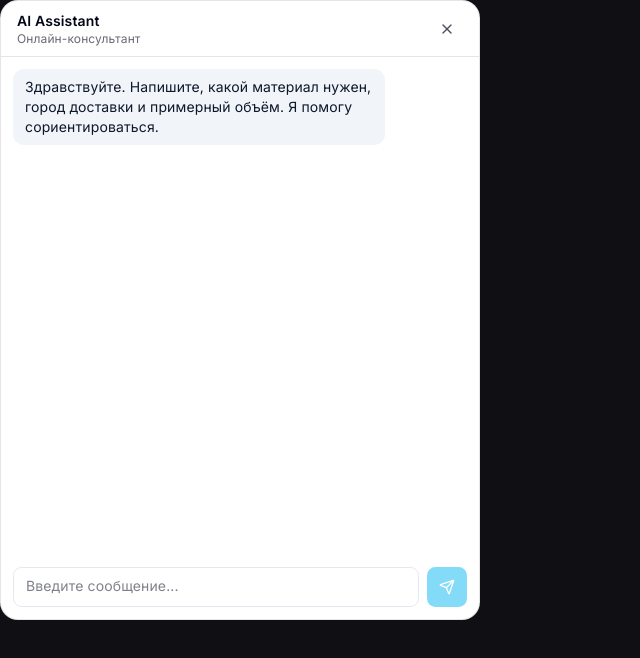
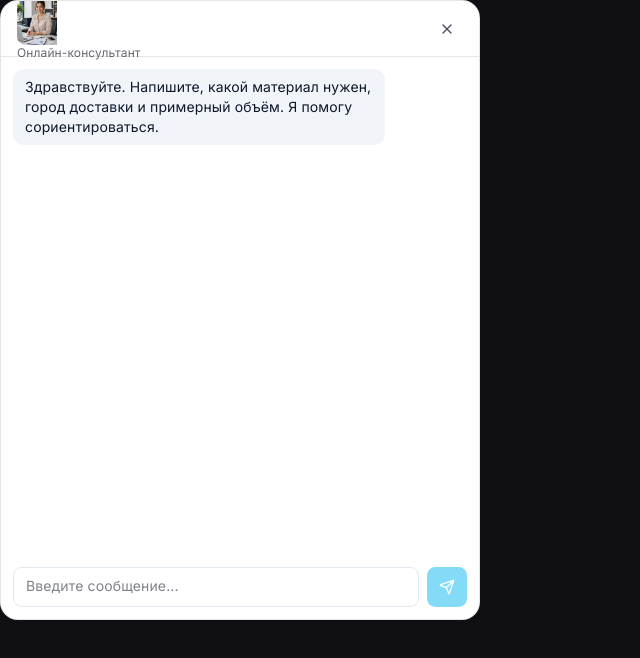
Before and after one commit to Mustafa00764/crm-admin, a Next.js app: page /widget/chat in a window 1280 px wide. Both pictures are taken after a click on the button 1252 px from the left and 772 px from the top of the page. Shown: the top 658 px of the page, without its empty margins (0-640 px from the left). Built offline with nearby package versions, Linux system fonts and the light colour scheme.

Commit message:
edit ai chat

```diff
--- a/features/public-chat/ui/public-chat-widget.tsx
+++ b/features/public-chat/ui/public-chat-widget.tsx
@@ -3,6 +3,7 @@
 import * as React from 'react'
 import { Bot, Send, X } from 'lucide-react'
 import { cn } from '@/shared/lib/cn'
+import Image from 'next/image'
 
 type PublicChatMessage = {
   id: string
@@ -194,7 +195,15 @@ export function PublicChatWidget({
         )}
       >
         <div>
-          <div className="text-sm font-semibold">AI Assistant</div>
+          <div className="text-sm font-semibold">
+            <Image
+              src="/images/assistant.png"
+              alt="assistant"
+              width={40}
+              height={40}
+              className="rounded-l-xl"
+            />
+          </div>
           <div className="text-xs opacity-60">Онлайн-консультант</div>
         </div>
 
```
Also changed, not shown: public/images/assistant.png (added).
